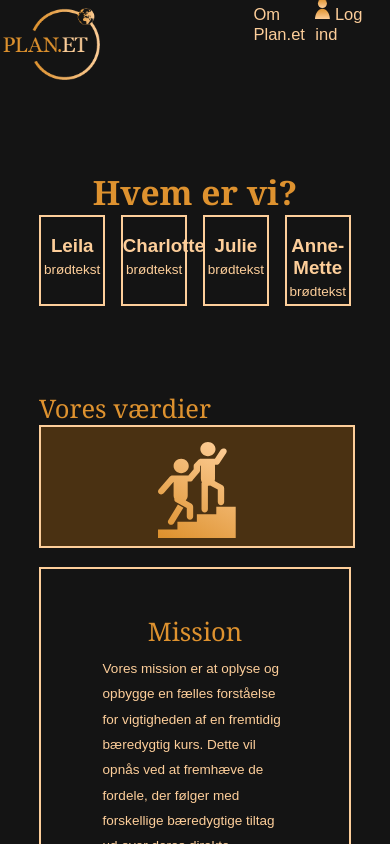
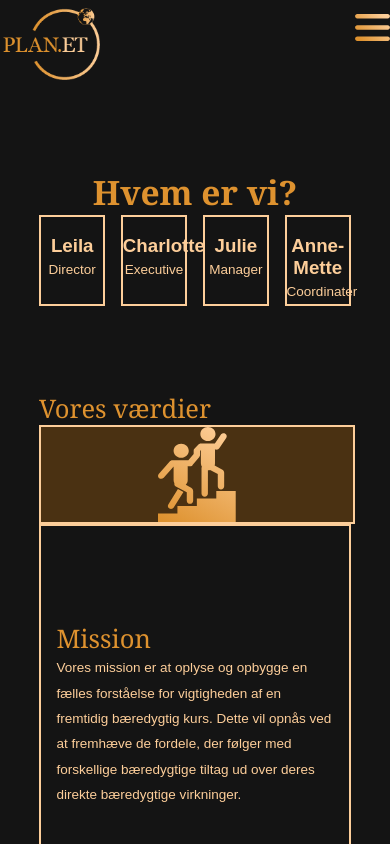
Before and after one commit to Ikasy/baeredygtig-webdesign, a React (Vite) app in the folder vite-project/: page /omosside in a window 390 px wide. Shown: the top 844 px of the page. Built offline with nearby package versions, Linux system fonts and the light colour scheme.

Commit message:
responsive

```diff
--- a/vite-project/src/App.css
+++ b/vite-project/src/App.css
@@ -584,6 +584,10 @@ input {
   max-width: 20vw;
   height: auto;
 }
+#test .lefttekst .lilleboks .lottie{
+  margin: 0;
+  width: 0;
+}
 
 @media screen and (max-width: 1400px) {
   .bookmoedeboks {
@@ -673,6 +677,17 @@ input {
 
   .storboks p {
     width: 60%;
+  }
+  #omos .lefttekst .lilleboks .lottie{
+    margin: 0;
+    width: 0;
+  }
+  .righttekst .storboks p {
+    padding-left: 25%;
+    width: 70%;
+  }
+  .righttekst .storboks h2 {
+    padding-left: 25%;
   }
 
   .lottie {
@@ -768,6 +783,31 @@ input {
     top: 12vw;
     left: -5vw;
   }
+
+  #omos .lefttekst .lilleboks, #omos .righttekst .lilleboks{
+    position: relative;
+    top: auto;
+    left: auto;
+    bottom: auto;
+    right: auto;
+    padding: 0;
+    width: 100%;
+  }
+  #omos .lefttekst .storboks, #omos .righttekst .storboks{
+    padding: 0;
+    margin: 0;
+    width: 100%;
+    display: flex;
+    align-items: center;
+  }
+  #omos .lefttekst .storboks p, #omos .righttekst .storboks p, #omos .lefttekst .storboks h2, #omos .righttekst .storboks h2{
+    padding: 0;
+    margin: 0;
+    width: 60%;
+  }
+  #omos .righttekst, #omos .lefttekst {
+    margin-bottom: 0;
+  }
 }
 
 @media screen and (max-width: 700px) {
@@ -813,11 +853,35 @@ input {
   .lefttekst .storboks p {
     width: 80%;
   }
-
+  #omos .lefttekst .lilleboks, #omos .righttekst .lilleboks{
+    margin: 0;
+    padding: 0;
+    width: 100%;
+  }
+  #omos .lefttekst .storboks p, #omos .righttekst .storboks p{
+    width: 90%;
+  }
+  #omos .lefttekst .storboks h2, #omos .righttekst .storboks h2{
+    width: 90%;
+  }
   nav {
     height: 45px;
   }
-
+  nav div{
+    text-align: right;
+    margin: 0;
+    width: 60%;
+  }
+  .navlink{
+    display: none;
+  }
+  .dropdown-menu{
+    display: inline-block;
+    width: 100%;
+  }
+  .dropdown-menu button img {
+  width: 10%;
+  }
   h1 {
     font-size: calc(32px + 0.39065vw) !important;
   }
@@ -865,7 +929,6 @@ input {
   .textboks {
     margin-top: 5vh;
   }
-
 
   .imgright,
   .imgleft, .lefttekst, .righttekst {
@@ -972,8 +1035,14 @@ input {
     margin-bottom: 5vw !important;
   }
 
-
-
+  .logside{
+    flex-direction: column;
+    height: fit-content;
+    margin-top: 20vh;
+  }
+  .logside img{
+    width: 60vw;
+  }
 }
 
 @media screen and (max-width: 500px) {
@@ -985,5 +1054,8 @@ input {
   .anmeldelsesbillede {
     width: 30vw !important;
   }
+  .dropdown-menu button img {
+    width: 15%;
+  }
 
 }
--- a/vite-project/src/Components/firesektioner.jsx
+++ b/vite-project/src/Components/firesektioner.jsx
@@ -12,7 +12,7 @@ function Firesektioner (props) {
                      Leila
                     </h3>
                     <p>
-                        brødtekst
+                        Director
                     </p>
                 </section>
 
@@ -22,7 +22,7 @@ function Firesektioner (props) {
                      Charlotte
                     </h3>
                     <p>
-                        brødtekst
+                        Executive
                     </p>
                 </section>
 
@@ -32,7 +32,7 @@ function Firesektioner (props) {
                      Julie
                     </h3>
                     <p>
-                        brødtekst
+                        Manager
                     </p>
                 </section>
 
@@ -42,7 +42,7 @@ function Firesektioner (props) {
                      Anne-Mette
                     </h3>
                     <p>
-                        brødtekst
+                        Coordinater
                     </p>
                 </section>
 
--- a/vite-project/src/Pages/omosside.jsx
+++ b/vite-project/src/Pages/omosside.jsx
@@ -17,8 +17,8 @@ function Omosside() {
     <>
       <Firesektioner></Firesektioner>
 
-      <h2 className="vaerdi">Vores værdier</h2>
-
+      <h2  className="vaerdi">Vores værdier</h2>
+      <div id="omos">
       <Righttext
         overskrift="Mission"
         tekst="Vores mission er at oplyse og opbygge en fælles forståelse for vigtigheden af en fremtidig bæredygtig kurs. Dette vil opnås ved at fremhæve de fordele, der følger med forskellige bæredygtige tiltag ud over deres direkte bæredygtige virkninger. "
@@ -40,7 +40,7 @@ function Omosside() {
         src={globe}
         alt="Ikon af globe"
         ></Righttext>
-
+      </div>
 
       <Foot></Foot>
     </>
```
